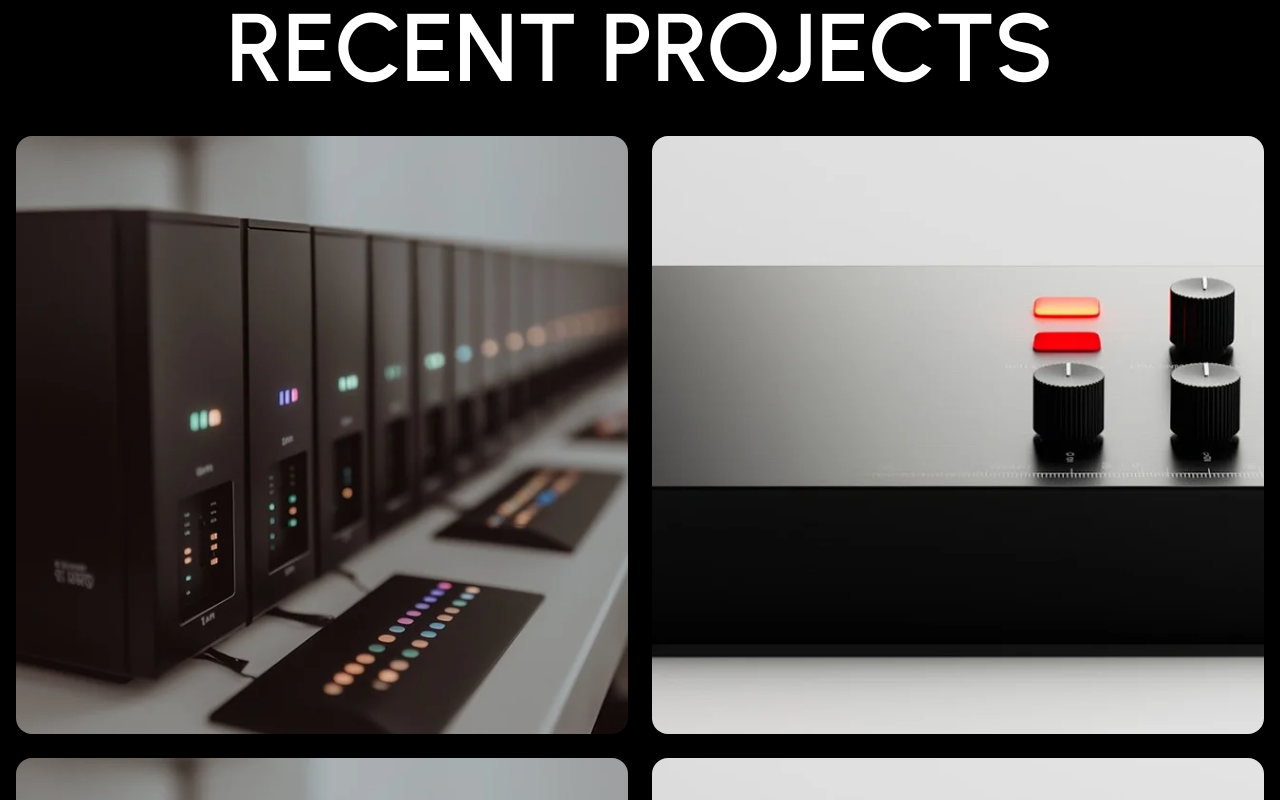
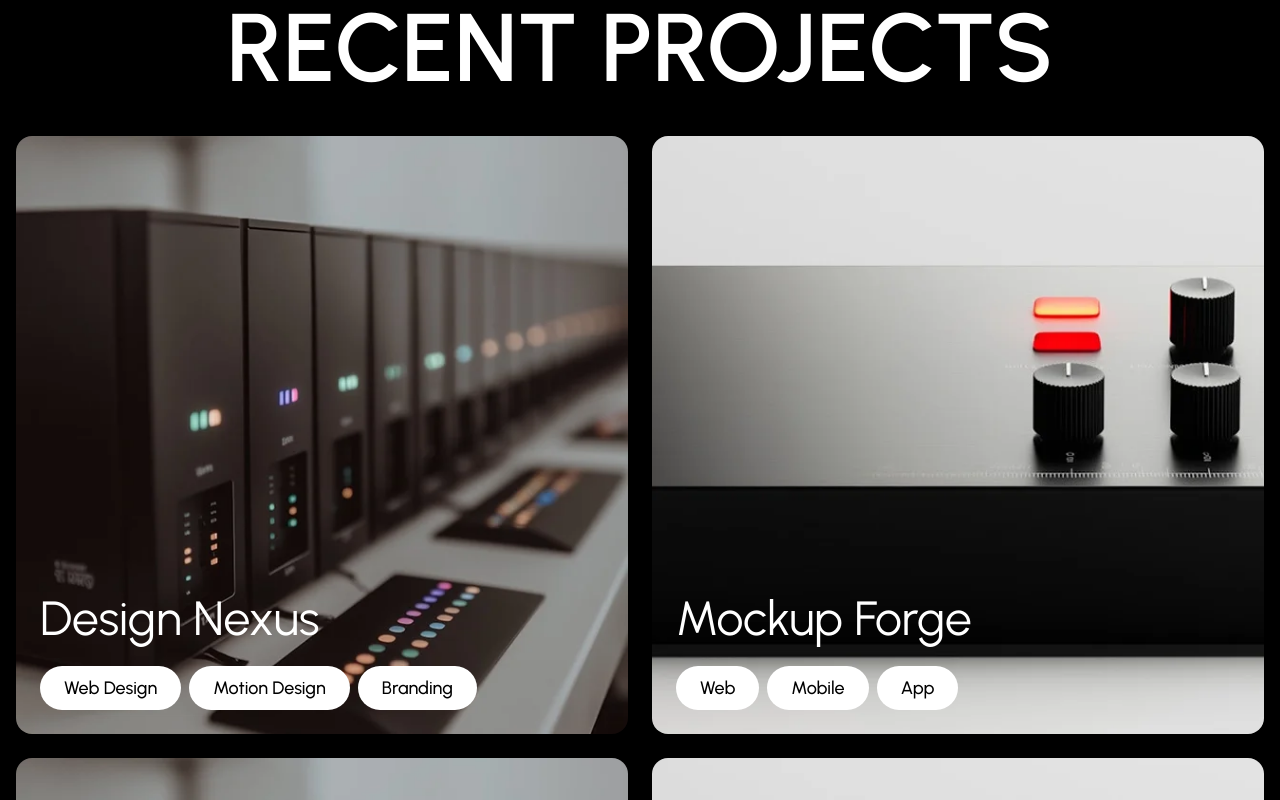
Before and after one commit to hatef-dev/Agency-Vue, a Vue app: page / in a window 1280 px wide. Shown: the part 3020-3820 px from the top of the page. Built offline with nearby package versions, Linux system fonts and the light colour scheme.

Commit message:
ui for projects done

```diff
--- /dev/null
+++ b/src/components/Btn/TagButton.vue
@@ -0,0 +1,7 @@
+<template>
+  <div
+    class="bg-white rounded-full text-black text-[12.5px] lg:text-lg font-medium px-3 lg:px-6 py-2 flex justify-center items-center"
+  >
+    <slot></slot>
+  </div>
+</template>
--- a/src/components/Btn/TheButton.vue
+++ b/src/components/Btn/TheButton.vue
@@ -8,7 +8,7 @@
       <!-- dots -->
       <span class="flex items-center relative mr-2">
         <span
-          class="w-2 h-2 rounded-full transform transition-transform duration-500 group-hover:scale-[30]"
+          class="w-2 h-2 rounded-full transform transition-transform duration-500 group-hover:scale-[32]"
           :class="{ 'bg-red-500': !backgroundSecondary, 'bg-white': backgroundSecondary }"
         ></span>
         <span
--- a/src/components/HomePage/HomePageProjects.vue
+++ b/src/components/HomePage/HomePageProjects.vue
@@ -15,13 +15,29 @@
     </transition-animation>
 
     <transition-animation>
-      <div class="grid grid-cols-2 gap-6">
-        <div v-for="project in projects" :key="project.title" class="relative group">
+      <div class="grid grid-cols-1 gap-y-3 lg:grid-cols-2 lg:gap-6">
+        <div v-for="project in projects" :key="project.title" class="relative group/project">
           <img :src="project.image" :alt="project.title" class="rounded-2xl" />
           <div
-            class="absolute -z-0 transition-all flex justify-center items-center opacity-0 group-hover:opacity-100 duration-200 ease-in-out backdrop-blur-xs brightness-50 w-full h-full left-0 top-0 rounded-2xl"
+            class="absolute -z-0 transition-all opacity-0 group-hover/project:opacity-100 duration-500 ease-in-out backdrop-blur-xs brightness-50 w-full h-full left-0 top-0 rounded-2xl"
           ></div>
-          <div class=""></div>
+          <div
+            class="absolute flex justify-center items-center w-full h-full opacity-0 group-hover/project:opacity-100 duration-200 ease-in-out left-0 top-0 rounded-2xl"
+          >
+            <the-button :path="project.path" :backgroundSecondary="true">
+              <template #label>View Project</template>
+            </the-button>
+          </div>
+          <div class="absolute w-full top-0 left-0 h-full pointer-events-none z-10 flex">
+            <div class="self-end w-full px-6 flex flex-col gap-y-6 mb-6">
+              <h3 class="text-white text-2xl lg:text-5xl">
+                {{ project.title }}
+              </h3>
+              <div class="flex gap-x-2 items-center">
+                <tag-button v-for="tag in project.tags" :key="tag">{{ tag }}</tag-button>
+              </div>
+            </div>
+          </div>
         </div>
       </div>
     </transition-animation>
@@ -31,8 +47,10 @@
 <script>
 import { mapState } from 'pinia'
 import useProjectsStore from '@/stores/projects'
+import TagButton from '../Btn/TagButton.vue'
 
 export default {
+  components: { TagButton },
   name: 'HomePageProjects',
   computed: {
     ...mapState(useProjectsStore, ['projects']),
--- a/src/main.js
+++ b/src/main.js
@@ -4,7 +4,8 @@ import { createApp } from 'vue'
 import { createPinia } from 'pinia'
 import TheHeader from '@/components/TheHeader.vue'
 import TheButton from './components/Btn/TheButton.vue'
-import TransitionAnimation from './components/Ui/TransitionAnimation.vue'
+import TransitionAnimation from '@/components/Ui/TransitionAnimation.vue'
+import TagButton from '@/components/Btn/TagButton.vue'
 import App from './App.vue'
 import router from './router'
 
@@ -14,5 +15,6 @@ app.use(router)
 app.component('TheHeader', TheHeader)
 app.component('TheButton', TheButton)
 app.component('TransitionAnimation', TransitionAnimation)
+app.component('TagButton', TagButton)
 
 app.mount('#app')
--- a/src/stores/projects.js
+++ b/src/stores/projects.js
@@ -7,22 +7,25 @@ export default defineStore('projects', {
         title: 'Design Nexus',
         image: '/project-1.webp',
         path: '/project-design-nexus',
+        tags: ['Web Design', 'Motion Design', 'Branding'],
       },
       {
         title: 'Mockup Forge',
         image: '/project-2.webp',
         path: '/project-mockup-forge',
+        tags: ['Web', 'Mobile', 'App'],
       },
       {
         title: 'Creative Pixel Lab',
-
         image: '/project-1.webp',
         path: '/project-creative-pixel-lab',
+        tags: ['Web', 'Mobile', 'App'],
       },
       {
         title: 'Aesthetic Art',
         image: '/project-2.webp',
         path: '/project-aesthetic-art',
+        tags: ['Web', 'Mobile', 'App'],
       },
     ],
   }),
```
